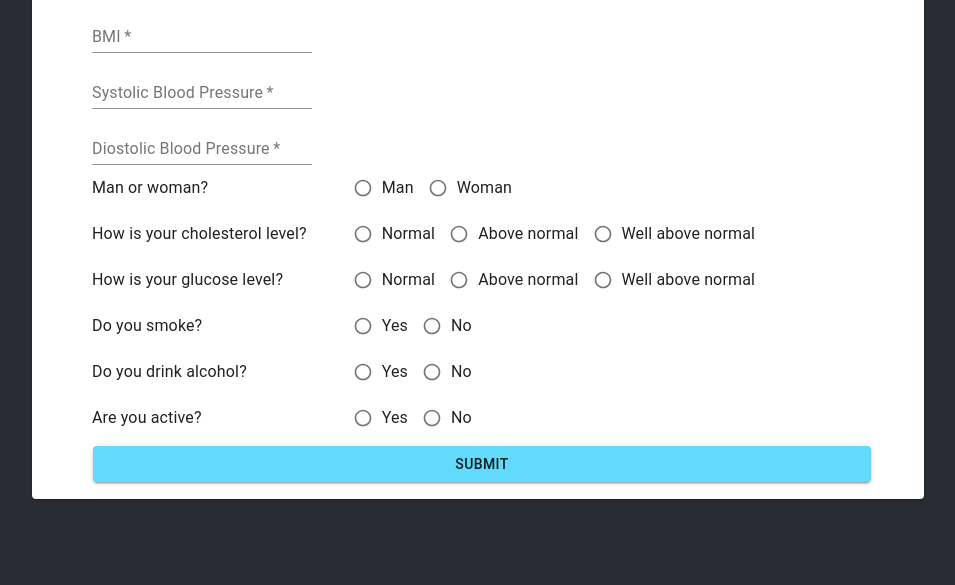
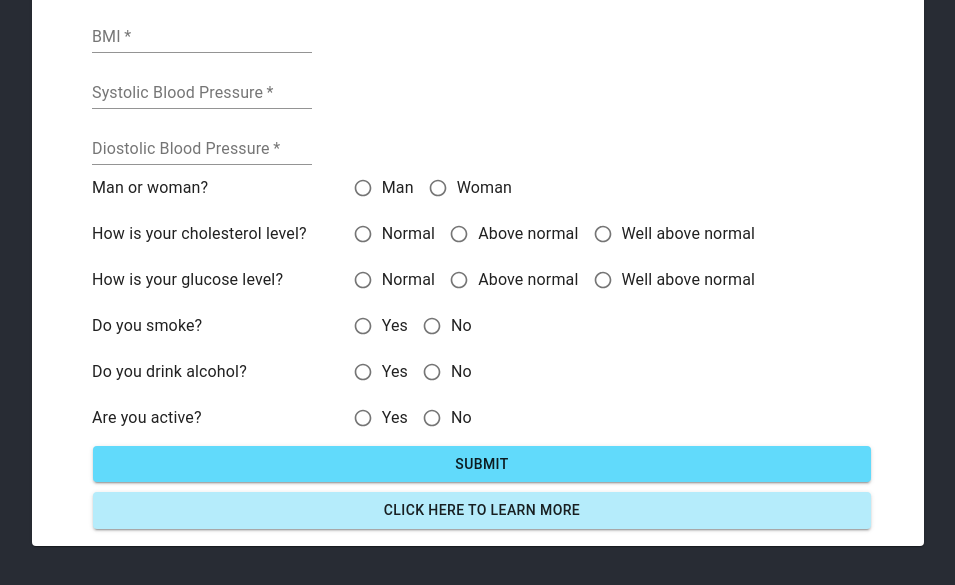
Before and after one commit to JGILINGER7/heart_disease_risk, a React app in the folder Sylvia/my-app/: page / in a window 1280 px wide. Shown: the part 123-708 px from the top of the page, without its empty margins (162-1117 px from the left). Built offline with nearby package versions, Linux system fonts and the light colour scheme.

Commit message:
Added router

```diff
--- a/Sylvia/my-app/package.json
+++ b/Sylvia/my-app/package.json
@@ -10,6 +10,7 @@
     "@testing-library/user-event": "^13.5.0",
     "react": "^18.2.0",
     "react-dom": "^18.2.0",
+    "react-router-dom": "^6.9.0",
     "react-scripts": "5.0.1",
     "web-vitals": "^2.1.4"
   },
--- a/Sylvia/my-app/src/Components/App/App.js
+++ b/Sylvia/my-app/src/Components/App/App.js
@@ -1,28 +1,22 @@
 import React from 'react';
-import logo from './../../logo.svg';
 import './App.css';
-import Container from '@material-ui/core/Container';
-import Typography from '@material-ui/core/Typography';
-import Box from '@material-ui/core/Box';
-import { Button, Paper } from '@material-ui/core';
 import HeartDiseaseRiskForm from '../HeartDiseaseRiskForm/HeartDiseaseRiskForm';
+import { Route } from 'react-router-dom';
+import { Routes } from 'react-router-dom';
+import BehindTheScenes from '../BehindTheScenes/BehindTheScenes';
+
+
+
 function App() {
+
   return (
-    <Container maxWidth="md" disableGutters={false} className="App">
-      <Paper>
-        {/* <img src={logo} className="App-logo" alt="logo" />
-        <Typography variant="h4" component="h1" gutterBottom>
-          Create React App + Material-UI
-        </Typography>
-        <Button variant="contained" color="primary">
-          Primary Button fl kdsjflkasjfasd
-        </Button>
-        <Button variant="contained" color="secondary">
-          Secondary Button
-        </Button> */}
-      <HeartDiseaseRiskForm/>
-      </Paper>
-    </Container>
+    <>
+    <Routes>
+      <Route path="/" element={<HeartDiseaseRiskForm/>} />
+      <Route path="/BehindTheScenes" element={<BehindTheScenes/>} />
+
+    </Routes>
+    </>
   );
 }
 export default App;
--- /dev/null
+++ b/Sylvia/my-app/src/Components/BehindTheScenes/BehindTheScenes.js
@@ -0,0 +1,26 @@
+import React, { useEffect, useRef } from 'react';
+import { Grid, TextField, FormControlLabel, FormControl, FormLabel, Select, Button, MenuItem, RadioGroup, Radio, Text, Typography } from "@material-ui/core"
+import { render } from "@testing-library/react"
+import { Container, Paper } from "@material-ui/core"
+
+const BehindTheScenes = () => {
+    // const { tableau } = window;
+
+    // const url =  "https://public.tableau.com/app/profile/sarita.garcia/viz/heart_disease_risk/ap_cardio";
+    // console.log(ref, tableau)
+    // new tableau.Viz(ref.current,url);
+    // function initViz(ref){
+    //   new tableau.Viz(ref.current,url);
+    // }
+    useEffect(() => {
+
+    })
+
+    return (
+        <>
+
+        </>
+    );
+}
+
+export default BehindTheScenes
--- a/Sylvia/my-app/src/Components/HeartDiseaseRiskForm/HeartDiseaseRiskForm.js
+++ b/Sylvia/my-app/src/Components/HeartDiseaseRiskForm/HeartDiseaseRiskForm.js
@@ -1,9 +1,12 @@
 import React, { useState } from "react"
 import { Grid, TextField, FormControlLabel, FormControl, FormLabel, Select, Button, MenuItem, RadioGroup, Radio, Text, Typography } from "@material-ui/core"
 import { render } from "@testing-library/react"
+import { Container, Paper } from "@material-ui/core"
+import { Link } from 'react-router-dom';
+import { useNavigate } from "react-router-dom";
 
 const HeartDiseaseRiskForm = () => {
-
+  const navigate = useNavigate();
   const defaultFormValues = {
     gender: "",
     age: "",
@@ -34,7 +37,14 @@ const HeartDiseaseRiskForm = () => {
     setIsSubmitted(!isSubmitted)
   }
 
+  const routeChange = () =>{
+    let path = `/BehindTheScenes`;
+    navigate(path);
+  }
+
   return (
+    <Container maxWidth="md" disableGutters={false} className="App">
+      <Paper>
         <form onSubmit={handleSubmit} style={{ "padding-left": "50px", "padding-right": "50px" }}>
           <Typography variant="h4">Heart Disease Risk</Typography>
           <Grid container alignItems="baseline" justifyContent="left" direction="column" spacing={1}>
@@ -110,10 +120,15 @@ const HeartDiseaseRiskForm = () => {
               <Button variant="contained" color="primary" type="submit" fullWidth={true}>
                 {isSubmitted ? `Hide Results` : `Submit`}
               </Button>
+              <Button variant="contained" color="secondary" fullWidth={true} onClick={routeChange}>
+                Click here to learn more
+              </Button>
             </Grid>
           </Grid>
           <Typography id="results" hidden={!isSubmitted}>{`The values gathered are: ${JSON.stringify(formValues, null, 2)}`}</Typography>
         </form>
+      </Paper>
+    </Container>
   )
 
 }
--- a/Sylvia/my-app/src/index.js
+++ b/Sylvia/my-app/src/index.js
@@ -7,13 +7,16 @@ import reportWebVitals from './reportWebVitals';
 import { ThemeProvider } from '@material-ui/core';
 import {CssBaseline} from '@material-ui/core';
 import theme from './theme';
+import { BrowserRouter } from 'react-router-dom';
 
 const root = ReactDOM.createRoot(document.getElementById('root'));
 root.render(
   <ThemeProvider theme={theme}>
     {/* CssBaseline kickstart an elegant, consistent, and simple baseline to build upon. */}
     <CssBaseline />
-    <App />
+    <BrowserRouter>
+      <App />
+    </BrowserRouter>
   </ThemeProvider>
 );
 
```
Also changed, not shown: Sylvia/my-app/public/index.html (+1 -1 lines), 1 other file. Lines whose indentation alone changed are shown as unchanged.
